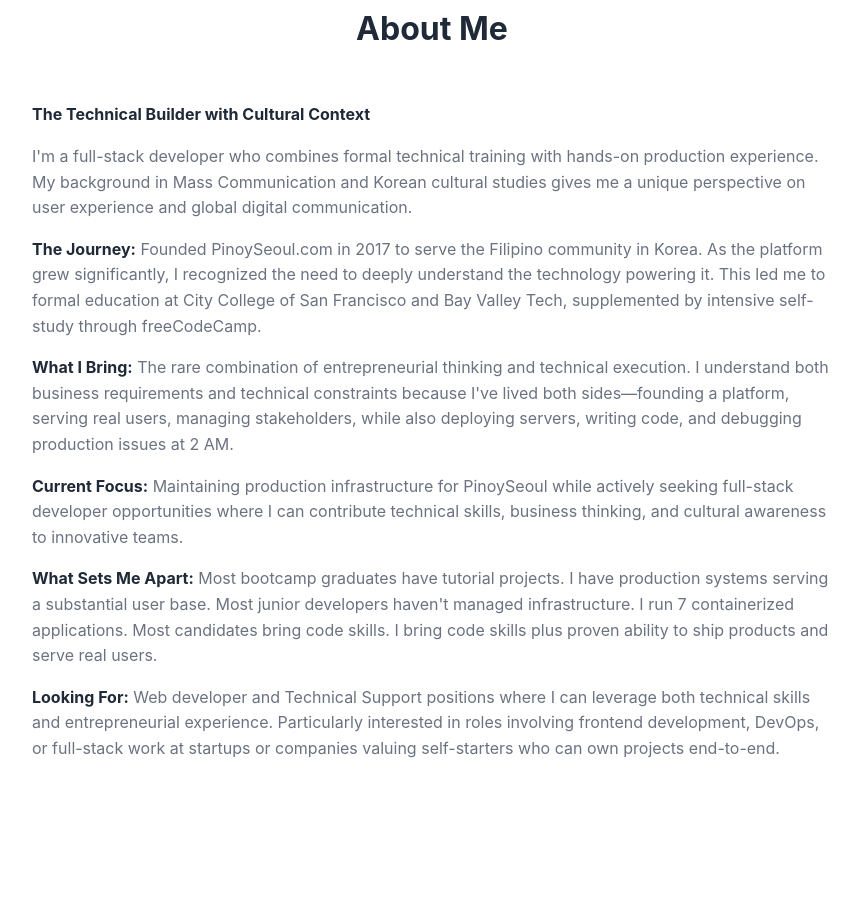
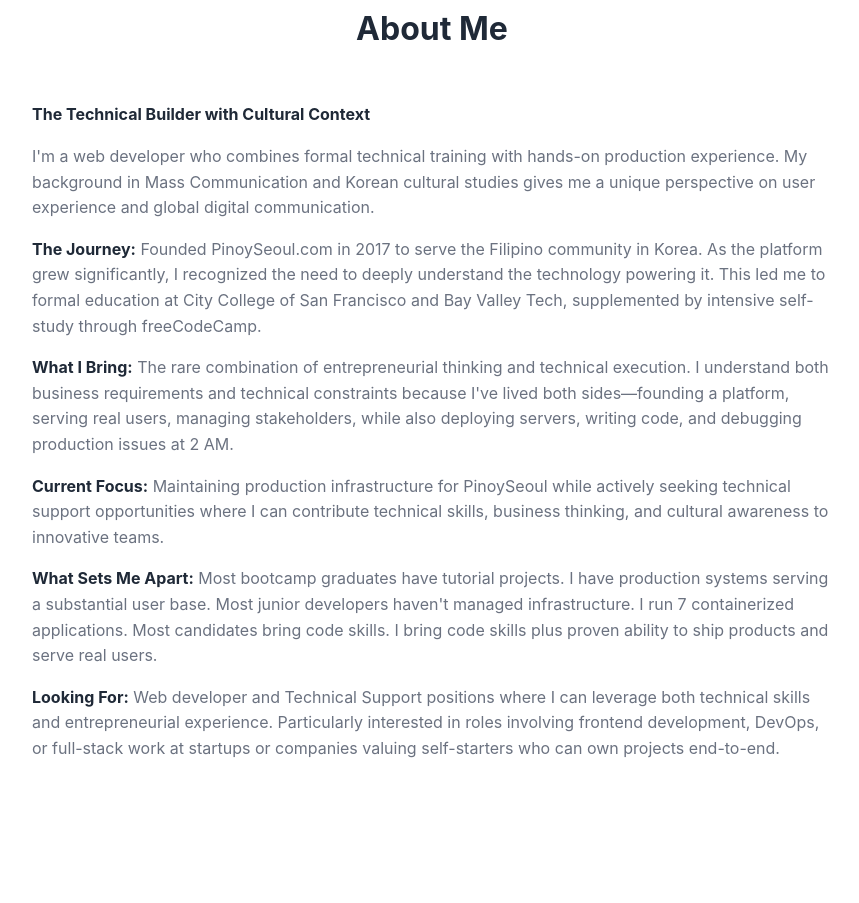
Before and after one commit to subtleazn/subtleazn.github.io, a plain HTML site: page index.html in a window 1280 px wide. Shown: the part 5683-6586 px from the top of the page, without its empty margins (208-1067 px from the left). Drawn offline with Linux system fonts and the light colour scheme.

Commit message:
chore: Manual update to index.html

```diff
--- a/index.html
+++ b/index.html
@@ -304,13 +304,13 @@
         <div class="about-content">
             <p><strong>The Technical Builder with Cultural Context</strong></p>
 
-            <p>I'm a full-stack developer who combines formal technical training with hands-on production experience. My background in Mass Communication and Korean cultural studies gives me a unique perspective on user experience and global digital communication.</p>
+            <p>I'm a web developer who combines formal technical training with hands-on production experience. My background in Mass Communication and Korean cultural studies gives me a unique perspective on user experience and global digital communication.</p>
 
             <p><strong>The Journey:</strong> Founded PinoySeoul.com in 2017 to serve the Filipino community in Korea. As the platform grew significantly, I recognized the need to deeply understand the technology powering it. This led me to formal education at City College of San Francisco and Bay Valley Tech, supplemented by intensive self-study through freeCodeCamp.</p>
 
             <p><strong>What I Bring:</strong> The rare combination of entrepreneurial thinking and technical execution. I understand both business requirements and technical constraints because I've lived both sides—founding a platform, serving real users, managing stakeholders, while also deploying servers, writing code, and debugging production issues at 2 AM.</p>
 
-            <p><strong>Current Focus:</strong> Maintaining production infrastructure for PinoySeoul while actively seeking full-stack developer opportunities where I can contribute technical skills, business thinking, and cultural awareness to innovative teams.</p>
+            <p><strong>Current Focus:</strong> Maintaining production infrastructure for PinoySeoul while actively seeking technical support opportunities where I can contribute technical skills, business thinking, and cultural awareness to innovative teams.</p>
 
             <p><strong>What Sets Me Apart:</strong> Most bootcamp graduates have tutorial projects. I have production systems serving a substantial user base. Most junior developers haven't managed infrastructure. I run 7 containerized applications. Most candidates bring code skills. I bring code skills plus proven ability to ship products and serve real users.</p>
 
```
